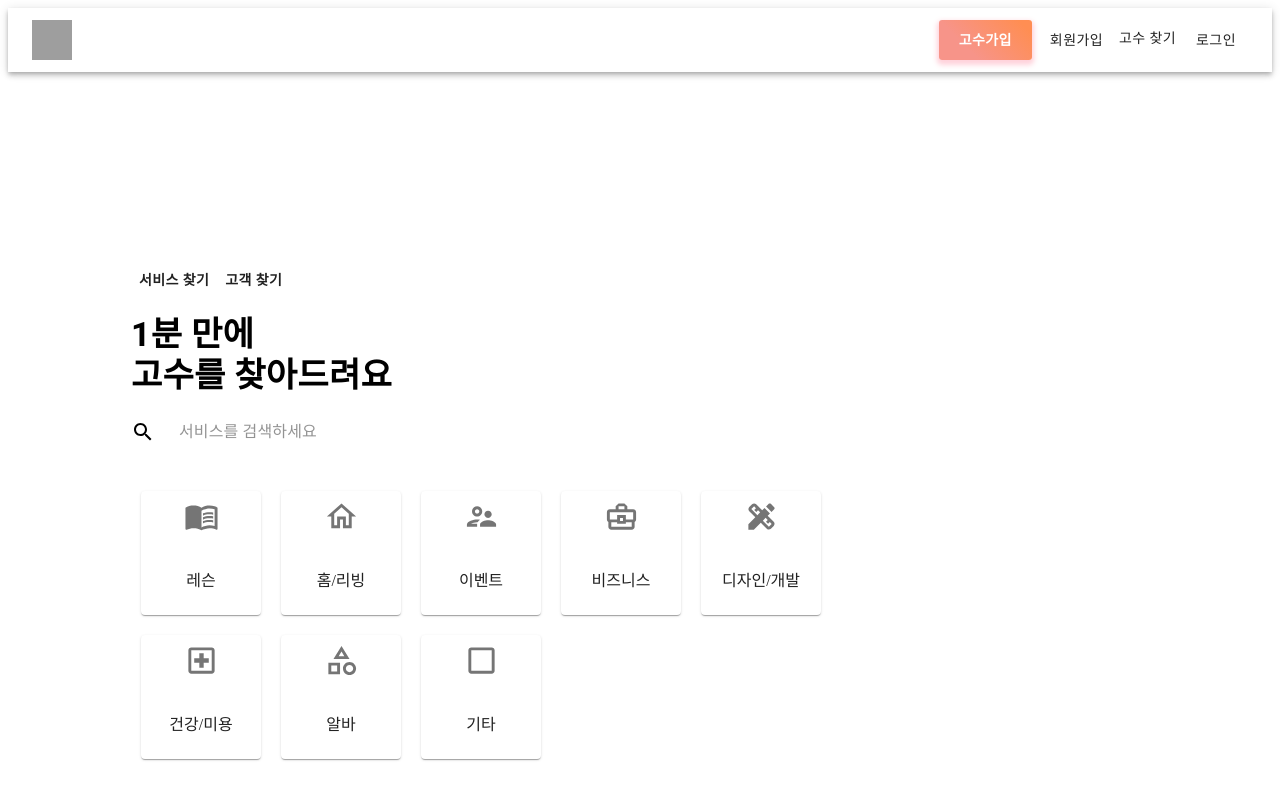
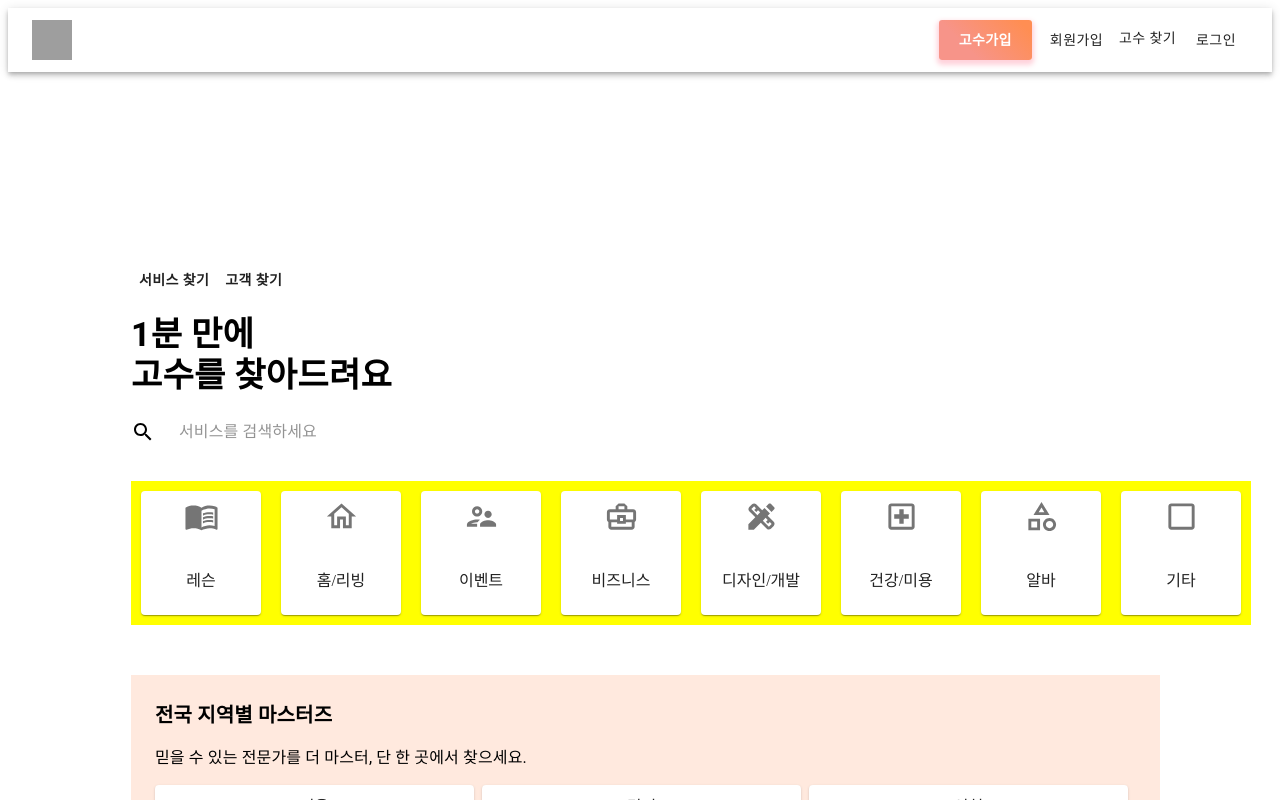
Before and after one commit to devryyeong/The-Master, a React (Create React App) app: page / in a window 1280 px wide. Shown: the top 800 px of the page. Built offline with nearby package versions, Linux system fonts and the light colour scheme; grey boxes are pictures that could not be loaded.

Commit message:
edited comment

```diff
--- a/package.json
+++ b/package.json
@@ -5,11 +5,12 @@
   "dependencies": {
     "@emotion/react": "^11.4.1",
     "@emotion/styled": "^11.3.0",
+    "@fontsource/roboto": "^4.5.1",
     "@material-ui/core": "^4.12.3",
     "@material-ui/icons": "^4.11.2",
     "@material-ui/styles": "^4.11.4",
     "@mui/icons-material": "^5.0.1",
-    "@mui/material": "^5.0.1",
+    "@mui/material": "^5.0.2",
     "@testing-library/jest-dom": "^5.14.1",
     "@testing-library/react": "^11.2.7",
     "@testing-library/user-event": "^12.8.3",
@@ -17,6 +18,7 @@
     "react-dom": "^17.0.2",
     "react-router-dom": "^5.3.0",
     "react-scripts": "4.0.3",
+    "react-styled-carousel": "^0.5.1",
     "styled-components": "^5.3.1",
     "web-vitals": "^1.1.2"
   },
--- a/src/components/MainPage/Category/CategoryCards.js
+++ b/src/components/MainPage/Category/CategoryCards.js
@@ -22,6 +22,12 @@ const useStyles = makeStyles((theme)=>({
     card: {
         minWidth: 120,
         margin: '10px 10px',
+    },
+    flexBox: {
+        display: 'flex',
+        //flexDirection: 'column',
+        backgroundColor: 'yellow',
+        //flexGrow: 1,
     }
 }));
 
@@ -29,7 +35,9 @@ export default function CategoryCards(){
     const classes = useStyles();
     return (
         <div>
-            <Grid className={classes.grid} container spacing={3} item xs={8}>
+            <Grid className={classes.grid} container spacing={3} >
+
+                <Box className={classes.flexBox}>
                 {/* 1 */}
                 <Card className={classes.card}>
                     <CardActionArea>
@@ -81,7 +89,9 @@ export default function CategoryCards(){
                         <Box textAlign="center">비즈니스</Box>
                     </CardContent>
                 </Card>
+                </Box>
 
+                <Box className={classes.flexBox}>
                 {/* 5 */}
                 <Card className={classes.card}>
                     <CardActionArea>
@@ -133,6 +143,7 @@ export default function CategoryCards(){
                         <Box textAlign="center">기타</Box>
                     </CardContent>
                 </Card>
+                </Box>
             </Grid>
         </div>
     );
--- a/src/components/MasterProfile/MasterInfo.js
+++ b/src/components/MasterProfile/MasterInfo.js
@@ -119,7 +119,7 @@ export default function MasterProfile(){
                     <Box className={classes.flexBox}>
                         <Box className={classes.infoBox}>
                             <Typography variant="h5" gutterBottom component="div" >기본정보</Typography>
-                            <Typography>정해진 형식이 있고 사용자(고수)는 폼에 맞게 입력하는 형태->백?</Typography>
+                            <Typography>정해진 형식이 있고 사용자(고수)는 폼에 맞게 입력하는 형태-백?</Typography>
                         </Box>
                         <Box className={classes.infoBox}>
                             <Typography variant="h5" gutterBottom component="div" >추가정보</Typography>
```
Also changed, not shown: 1 other file (tests, documents, lock files or other folders).
